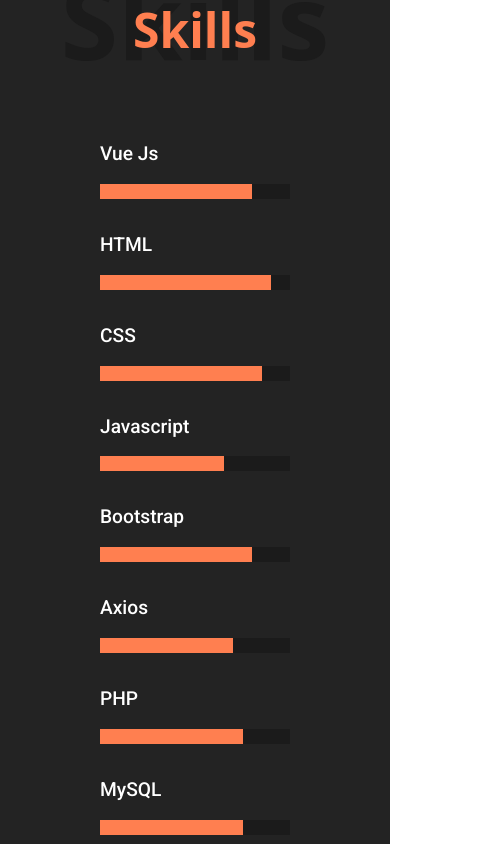
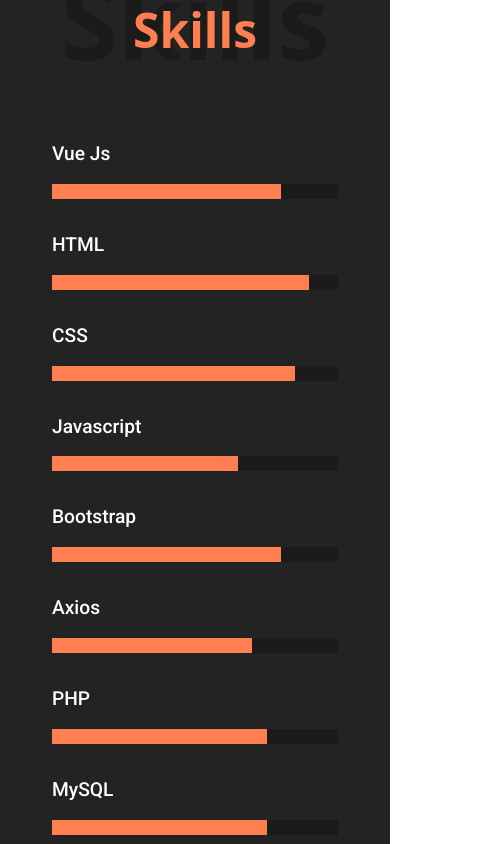
Before and after one commit to JCciasico/My-Portfolio, a Vue app: page / in a window 390 px wide. Shown: the part 2280-3124 px from the top of the page, 486 px wide, since content can reach past the window. Built offline with nearby package versions, Linux system fonts and the light colour scheme; a web font is replaced by a local one; what vue-scroll-reveal would draw is missing.

Commit message:
refactor: skill-section responsiveness

```diff
--- a/src/components/SkillsSection.vue
+++ b/src/components/SkillsSection.vue
@@ -151,19 +151,19 @@
 
 @media(max-width:767px){
     .box-2{
-    padding: 0 3rem;
+    padding: 0 2rem;
     }
     .box-1{
-    padding: 0 3rem;
+    padding: 0 2rem;
     }
 }
 
 @media(max-width:510px){
     .box-2{
-    padding: 0 5rem;
+    padding: 0 2rem;
     }
     .box-1{
-    padding: 0 5rem;
+    padding: 0 2rem;
     }
 }
 
```
